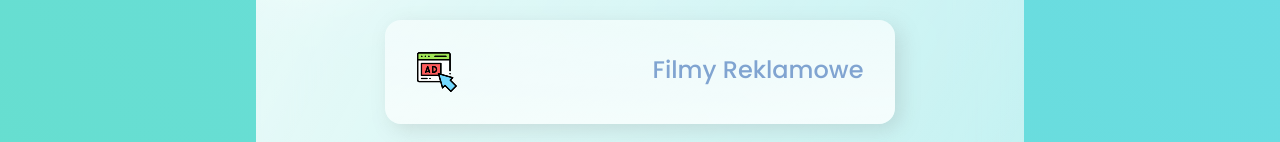
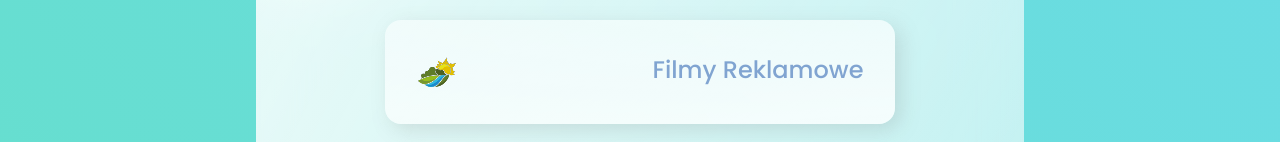
Before and after one commit to metizushtml/html, a plain HTML site: page index.html in a window 1280 px wide. Shown: the part 763-905 px from the top of the page. Drawn offline with Linux system fonts and the light colour scheme.

Commit message:
Update index.html

```diff
--- a/index.html
+++ b/index.html
@@ -35,7 +35,7 @@
             <input type="text" />
           </div>
             <div class="card">
-              <img src="reklama.png" alt="" />
+                            <img src="krajobraz.png" alt="" />
               <div class="card-info">
                 <h2>Filmy Reklamowe</h2>
                 <p></p>
```
